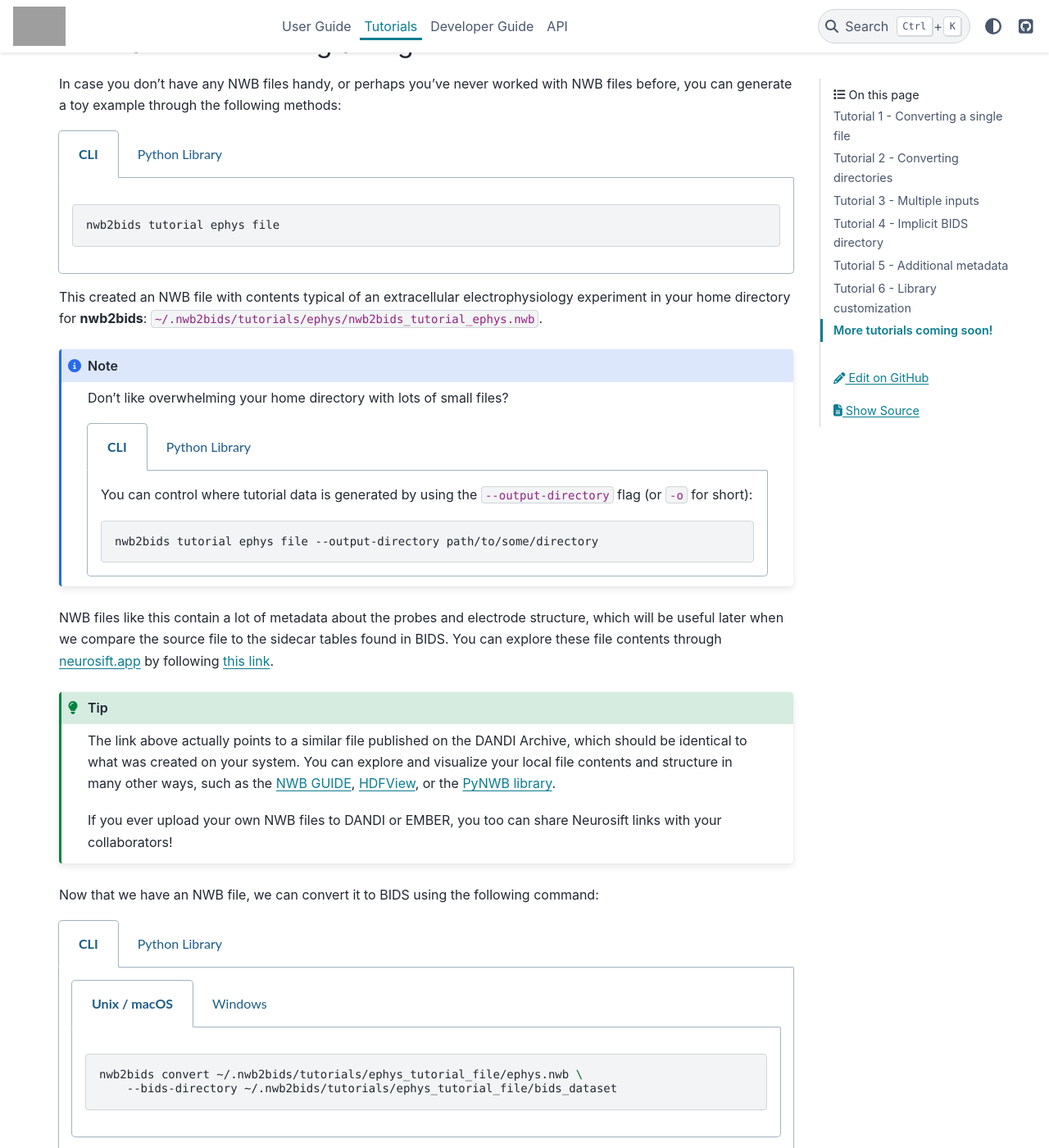
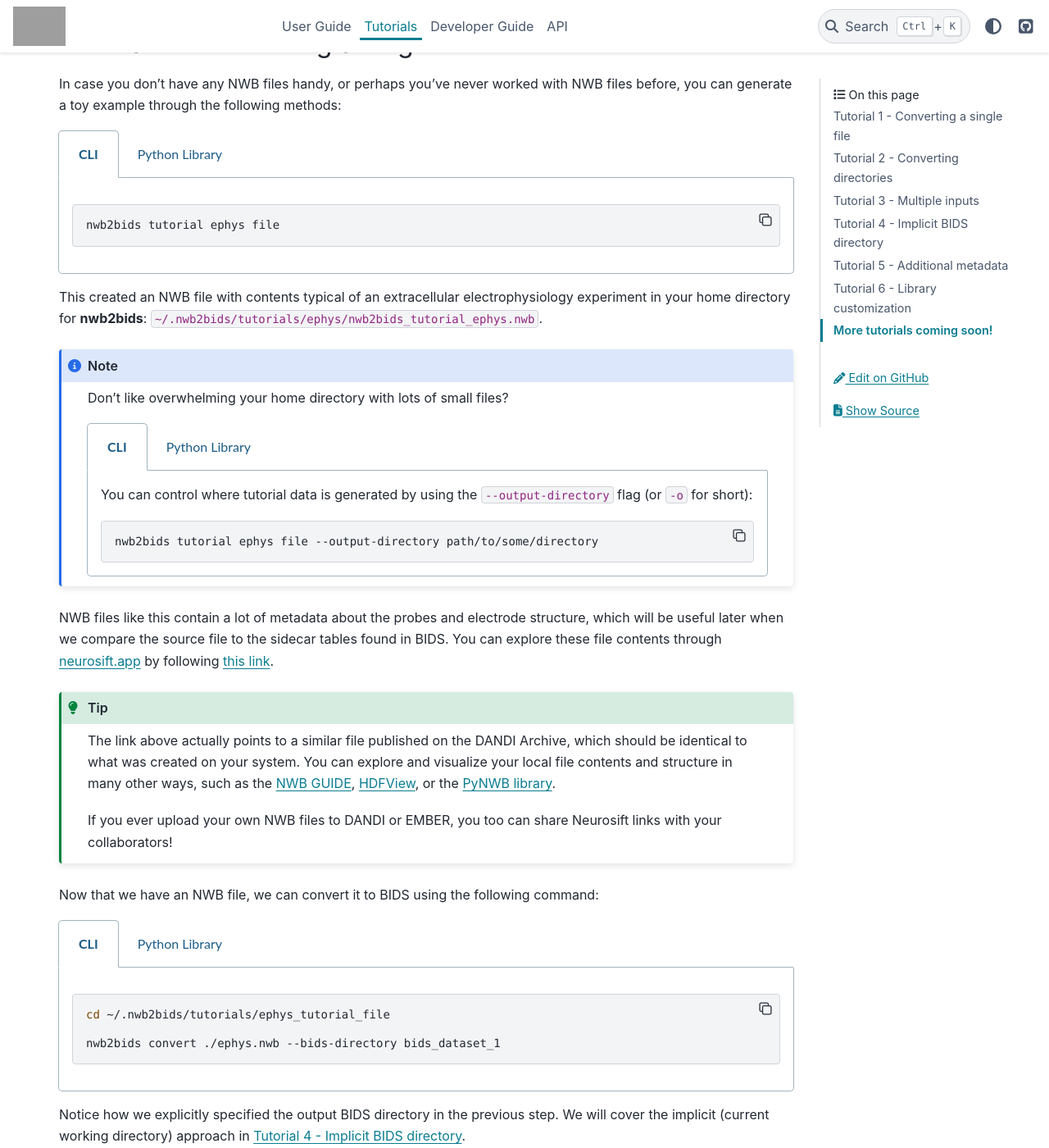
Before and after one commit to con/nwb2bids, a Sphinx documentation site: the page built from docs/tutorials.rst, in a window 1280 px wide and 1400 px high, scrolled down 342 px. Shown: the whole window at 82% size. Built offline with Sphinx 7.4.7 and the PyData theme 0.15.4, drawn with Linux system fonts in a browser that asks for light colours; pages that are not in the unit, such as notebooks, are missing from menus; some of the changed text lies outside the part shown; grey boxes are pictures that could not be loaded.

Commit message:
simplify CLI calls

```diff
--- /dev/null
+++ b/docs/_static/custom.css
@@ -0,0 +1,9 @@
+/* The primary sphinx copybutton for code blocks. */
+button.copybtn {
+   opacity: 1;
+}
+
+/* Confusingly, this is the identifier for the toggleprompt button. */
+span.copybutton {
+   opacity: 0;
+}
--- a/docs/conf.py
+++ b/docs/conf.py
@@ -43,6 +43,9 @@
     "github_version": "main",
     "doc_path": "docs",
 }
+
+html_static_path = ["_static"]
+html_css_files = ["custom.css"]
 
 # Format signatures for better readability
 autodoc_typehints = "signature"
--- a/docs/tutorials.rst
+++ b/docs/tutorials.rst
@@ -21,7 +21,6 @@
 toy example through the following methods:
 
 .. tabs::
-
     .. tab:: CLI
 
         .. code-block:: bash
@@ -30,7 +29,7 @@
 
     .. tab:: Python Library
 
-        .. code-block:: bash
+        .. code-block:: python
 
             >>> import nwb2bids
             >>>
@@ -45,7 +44,6 @@
     Don't like overwhelming your home directory with lots of small files?
 
     .. tabs::
-
         .. tab:: CLI
 
             You can control where tutorial data is generated by using the ``--output-directory`` flag (or ``-o`` for
@@ -61,12 +59,12 @@
 
             .. code-block:: python
 
-            >>> import nwb2bids
-            >>>
-            >>> tutorial_directory = nwb2bids.testing.generate_ephys_tutorial(
-            ...     mode="file",
-            ...     output_directory=path_to_some_directory,
-            ... )
+                >>> import nwb2bids
+                >>>
+                >>> tutorial_directory = nwb2bids.testing.generate_ephys_tutorial(
+                ...     mode="file",
+                ...     output_directory=path_to_some_directory,
+                ... )
 
 
 NWB files like this contain a lot of metadata about the probes and electrode structure, which will be useful later
@@ -89,20 +87,11 @@
 .. tabs::
     .. tab:: CLI
 
-        .. tabs::
-            .. tab:: Unix / macOS
+        .. code-block:: bash
 
-                .. code-block:: bash
+            cd ~/.nwb2bids/tutorials/ephys_tutorial_file
 
-                    nwb2bids convert ~/.nwb2bids/tutorials/ephys_tutorial_file/ephys.nwb \
-                        --bids-directory ~/.nwb2bids/tutorials/ephys_tutorial_file/bids_dataset
-
-            .. tab:: Windows
-
-                .. code-block:: bash
-
-                    nwb2bids convert ~/.nwb2bids/tutorials/ephys_tutorial_file/ephys.nwb ^
-                        --bids-directory ~/.nwb2bids/tutorials/ephys_tutorial_file/bids_dataset
+            nwb2bids convert ./ephys.nwb --bids-directory bids_dataset_1
 
     .. tab:: Python Library
 
@@ -114,7 +103,7 @@
             >>>
             >>> tutorial_directory = pathlib.Path.home() / ".nwb2bids/tutorials/ephys_tutorial_file"
             >>> nwb_paths = [tutorial_directory / "ephys.nwb"]
-            >>> bids_directory = tutorial_directory / "bids_dataset"
+            >>> bids_directory = tutorial_directory / "bids_dataset_1"
             >>> bids_directory.mkdir(exist_ok=True)
             >>>
             >>> run_config = nwb2bids.RunConfig(bids_directory=bids_directory)
@@ -131,7 +120,7 @@
 
 .. code-block:: text
 
-    ephys_tutorial_file/bids_dataset/
+    ephys_tutorial_file/bids_dataset_1/
     ├── dataset_description.json
     ├── participants.tsv
     ├── participants.json
@@ -159,7 +148,6 @@
 command line interface (CLI) as follows:
 
 .. tabs::
-
     .. tab:: CLI
 
         .. code-block:: bash
@@ -179,11 +167,11 @@
 
     .. tab:: Python Library
 
-        .. code-block:: bash
+        .. code-block:: python
 
-            import nwb2bids
-
-            nwb2bids.testing.generate_ephys_tutorial(mode="dataset")
+            >>> import nwb2bids
+            >>>
+            >>> nwb2bids.testing.generate_ephys_tutorial(mode="dataset")
 
         .. tip::
 
@@ -207,25 +195,16 @@
         ├── ephys_session_1.nwb
         └── ephys_session_1.nwb
 
-Now, to convert only the subset of files under `some_sessions/` to BIDS, we can run the following command:
+Now, to convert only the subset of files under ``some_sessions/`` to BIDS, we can run the following command:
 
 .. tabs::
     .. tab:: CLI
 
-        .. tabs::
-            .. tab:: Unix / macOS
+        .. code-block:: bash
 
-                .. code-block:: bash
+            cd ~/.nwb2bids/tutorials/ephys_tutorial_dataset
 
-                    nwb2bids convert ~/.nwb2bids/tutorials/ephys_tutorial_dataset/some_sessions \
-                        --bids-directory ~/.nwb2bids/tutorials/ephys_tutorial_dataset/some_sessions_bids_dataset
-
-            .. tab:: Windows
-
-                .. code-block:: bash
-
-                    nwb2bids convert ~/.nwb2bids/tutorials/ephys_tutorial_dataset/some_sessions ^
-                        --bids-directory ~/.nwb2bids/tutorials/ephys_tutorial_dataset/some_sessions_bids_dataset
+            nwb2bids convert some_sessions --bids-directory bids_dataset_2
 
     .. tab:: Python Library
 
@@ -286,8 +265,8 @@
 Using the same example dataset as in :ref:`tutorial-multiple-files`, we will now show how to convert any mix of
 individual NWB files and directories containing NWB files.
 
-Attentive readers may have noticed that in the previous tutorial, we only converted the files under `some_sessions/`,
-ignoring the other NWB file at the top level (including the one called `DO_NOT_CONVERT.nwb`).
+Attentive readers may have noticed that in the previous tutorial, we only converted the files under ``some_sessions/``,
+ignoring the other NWB file at the top level (including the one called ``DO_NOT_CONVERT.nwb``).
 
 We can select which files and directories to convert like so:
 
@@ -299,22 +278,23 @@
 
                 .. code-block:: bash
 
-                    nwb2bids convert \
-                        ~/.nwb2bids/tutorials/ephys_tutorial_dataset/ephys_session_3.nwb \
-                        ~/.nwb2bids/tutorials/ephys_tutorial_dataset/some_sessions \
-                        --bids-directory ~/.nwb2bids/tutorials/ephys_tutorial_dataset/bids_dataset
+                    cd ~/.nwb2bids/tutorials/ephys_tutorial_dataset
+
+                    nwb2bids convert ephys_session_3.nwb some_sessions \
+                        --bids-directory bids_dataset_3
 
             .. tab:: Windows
 
                 .. code-block:: bash
 
-                    nwb2bids convert ^
-                        ~/.nwb2bids/tutorials/ephys_tutorial_dataset/ephys_session_3.nwb ^
-                        ~/.nwb2bids/tutorials/ephys_tutorial_dataset/some_sessions ^
-                        --bids-directory ~/.nwb2bids/tutorials/ephys_tutorial_dataset/bids_dataset
+                    cd ~/.nwb2bids/tutorials/ephys_tutorial_dataset
+
+                    nwb2bids convert ephys_session_3.nwb some_sessions ^
+                        --bids-directory bids_dataset_3
 
         The command line can take any number of inputs (separated by spaces) prior to other flags such as
-        ``--bids-directory``. Shell globs, such as `*.nwb` could be used. These inputs can be any mix of files or directories.
+        ``--bids-directory``. Shell globs, such as ``*.nwb``, could be used as shown in
+        section :ref:`tutorial-implicit-bids-directory`. These inputs can be any mix of files or directories.
 
     .. tab:: Python Library
 
@@ -396,28 +376,13 @@
 .. tabs::
     .. tab:: CLI
 
-        .. tabs::
-            .. tab:: Unix / macOS
+        .. code-block:: bash
 
-                .. code-block:: bash
+            cd ~/.nwb2bids/tutorials/ephys_tutorial_dataset/
+            mkdir bids_dataset_4
+            cd bids_dataset_4
 
-                    mkdir ~/.nwb2bids/tutorials/ephys_tutorial_dataset/bids_dataset
-                    cd ~/.nwb2bids/tutorials/ephys_tutorial_dataset/bids_dataset
-
-                    nwb2bids convert \
-                        ~/.nwb2bids/tutorials/ephys_tutorial_dataset/ephys_session_3.nwb \
-                        ~/.nwb2bids/tutorials/ephys_tutorial_dataset/some_sessions
-
-            .. tab:: Windows
-
-                .. code-block:: bash
-
-                    mkdir ~/.nwb2bids/tutorials/ephys_tutorial_dataset/bids_dataset
-                    cd ~/.nwb2bids/tutorials/ephys_tutorial_dataset/bids_dataset
-
-                    nwb2bids convert ^
-                        ~/.nwb2bids/tutorials/ephys_tutorial_dataset/ephys_session_3.nwb ^
-                        ~/.nwb2bids/tutorials/ephys_tutorial_dataset/some_sessions
+            nwb2bids convert ../ephys_session_3.nwb ../some_sessions/*.nwb
 
         The command line can take any number of inputs (separated by spaces) prior to other flags such as
         ``--bids-directory``. These inputs can be any mix of files or directories.
@@ -480,17 +450,21 @@
 
                 .. code-block:: bash
 
-                    nwb2bids convert ~/.nwb2bids/tutorials/ephys_tutorial_file/ephys.nwb \
-                        --bids-directory ~/.nwb2bids/tutorials/ephys_tutorial_file/bids_dataset \
-                        --additional-metadata-file-path ~/.nwb2bids/tutorials/ephys_tutorial_file/metadata.json
+                    cd ~/.nwb2bids/tutorials/ephys_tutorial_file
+
+                    nwb2bids convert ephys.nwb \
+                        --bids-directory bids_dataset_5 \
+                        --additional-metadata-file-path metadata.json
 
             .. tab:: Windows
 
                 .. code-block:: bash
 
-                    nwb2bids convert ~/.nwb2bids/tutorials/ephys_tutorial_file/ephys.nwb ^
-                        --bids-directory ~/.nwb2bids/tutorials/ephys_tutorial_file/bids_dataset ^
-                        --additional-metadata-file-path ~/.nwb2bids/tutorials/ephys_tutorial_file/metadata.json
+                    cd ~/.nwb2bids/tutorials/ephys_tutorial_file
+
+                    nwb2bids convert ephys.nwb ^
+                        --bids-directory bids_dataset_5 ^
+                        --additional-metadata-file-path metadata.json
 
     .. tab:: Python Library
 
```
Also changed, not shown: other parts of docs/tutorials.rst (+15 -15 lines).
